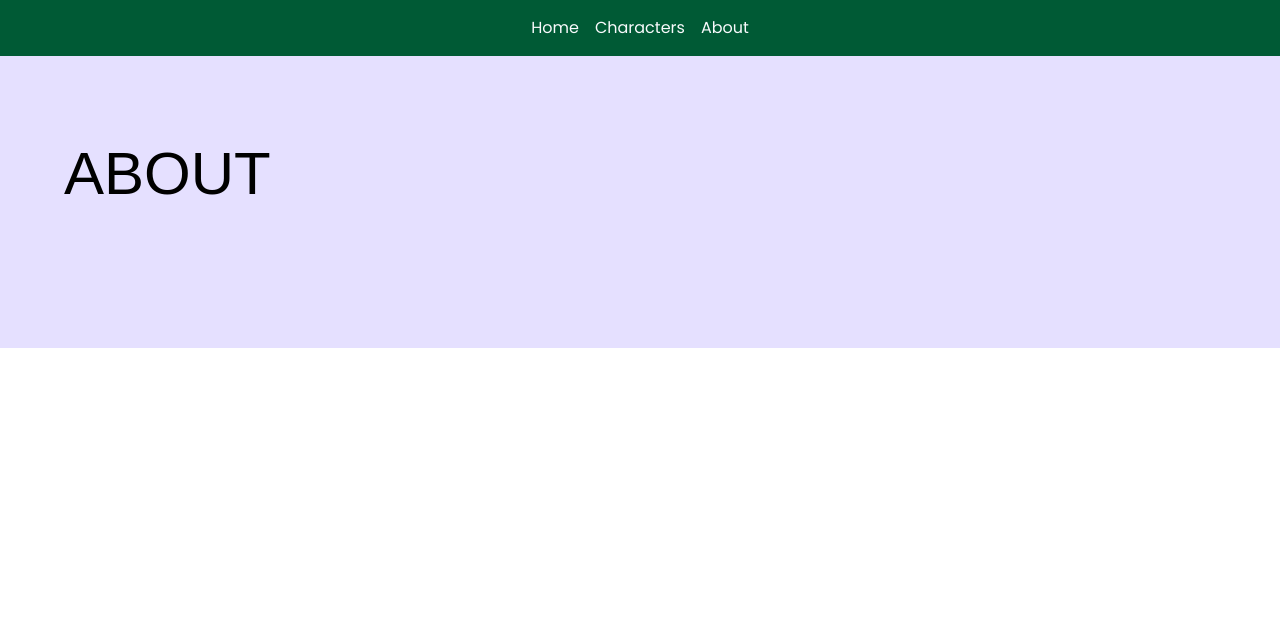
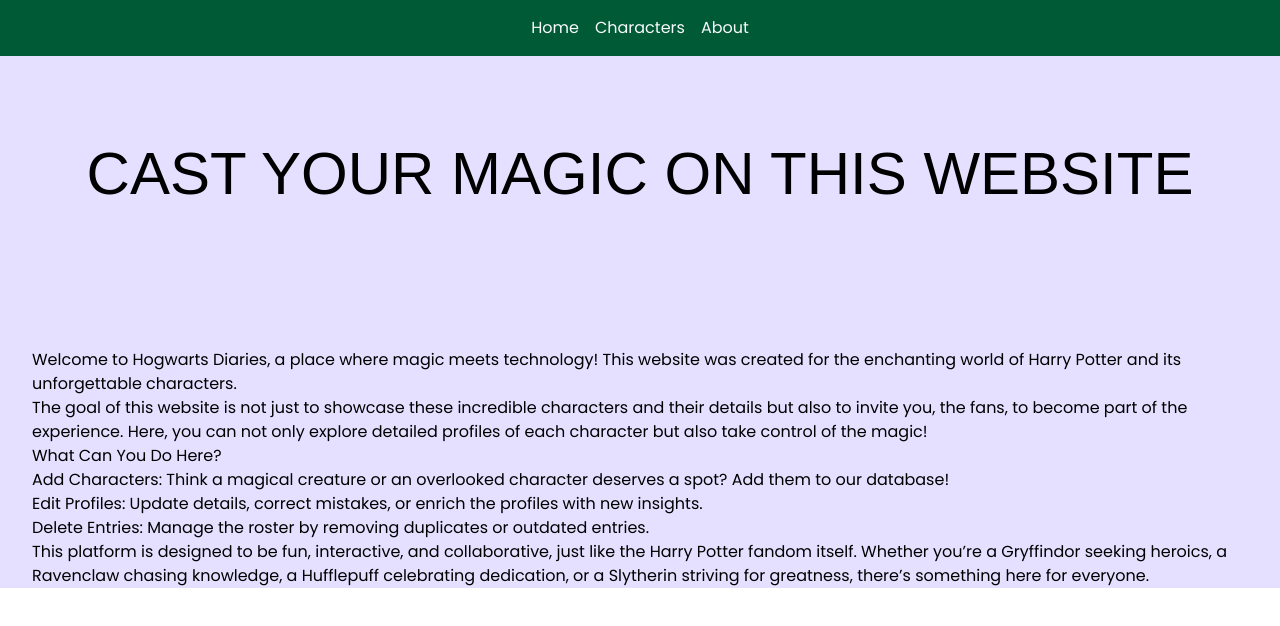
Before and after one commit to ngrwisnu/hogwarts-diaries, a React (Vite) app: page /about in a window 1280 px wide. Shown: the top 626 px of the page. Built offline with nearby package versions, Linux system fonts and the light colour scheme; a web font is replaced by a local one.

Commit message:
add content to the about page

```diff
--- a/src/pages/About.tsx
+++ b/src/pages/About.tsx
@@ -2,9 +2,46 @@
 
 const About = () => {
   return (
-    <Hero classname="bg-lavender-100">
-      <h1 className="px-8 text-6xl">ABOUT</h1>
-    </Hero>
+    <>
+      <Hero classname="bg-lavender-100">
+        <h1 className="px-8 text-center text-6xl uppercase">
+          Cast Your Magic on this Website
+        </h1>
+      </Hero>
+      <div className="min-h-full bg-lavender-100 px-8">
+        <p>
+          Welcome to Hogwarts Diaries, a place where magic meets technology!
+          This website was created for the enchanting world of Harry Potter and
+          its unforgettable characters.
+        </p>
+        <p>
+          The goal of this website is not just to showcase these incredible
+          characters and their details but also to invite you, the fans, to
+          become part of the experience. Here, you can not only explore detailed
+          profiles of each character but also take control of the magic!
+        </p>
+        <p>What Can You Do Here?</p>
+        <p>
+          Add Characters: Think a magical creature or an overlooked character
+          deserves a spot? Add them to our database!
+        </p>
+        <p>
+          Edit Profiles: Update details, correct mistakes, or enrich the
+          profiles with new insights.
+        </p>
+        <p>
+          Delete Entries: Manage the roster by removing duplicates or outdated
+          entries.
+        </p>
+        <p>
+          This platform is designed to be fun, interactive, and collaborative,
+          just like the Harry Potter fandom itself. Whether you’re a Gryffindor
+          seeking heroics, a Ravenclaw chasing knowledge, a Hufflepuff
+          celebrating dedication, or a Slytherin striving for greatness, there’s
+          something here for everyone.
+        </p>
+      </div>
+    </>
   );
 };
 
```
